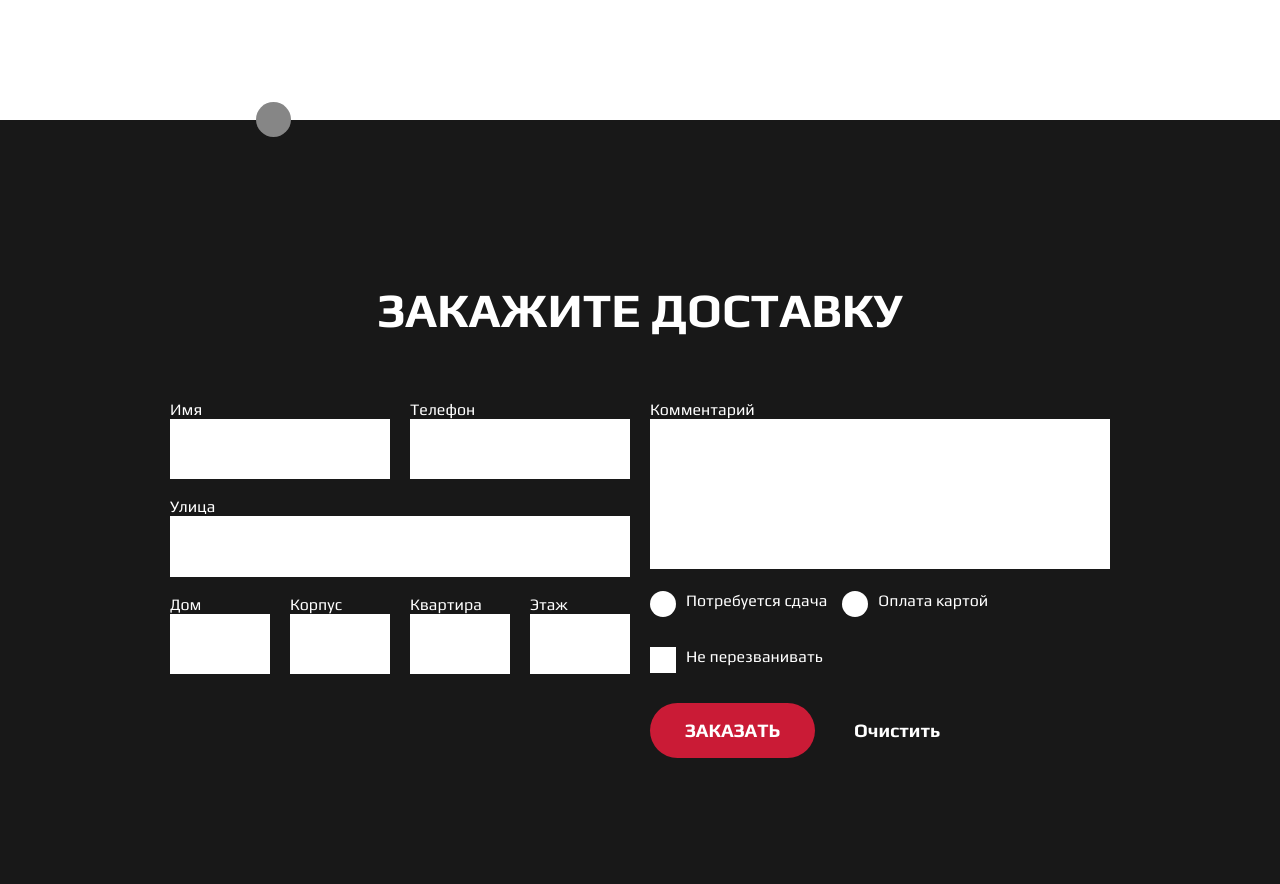
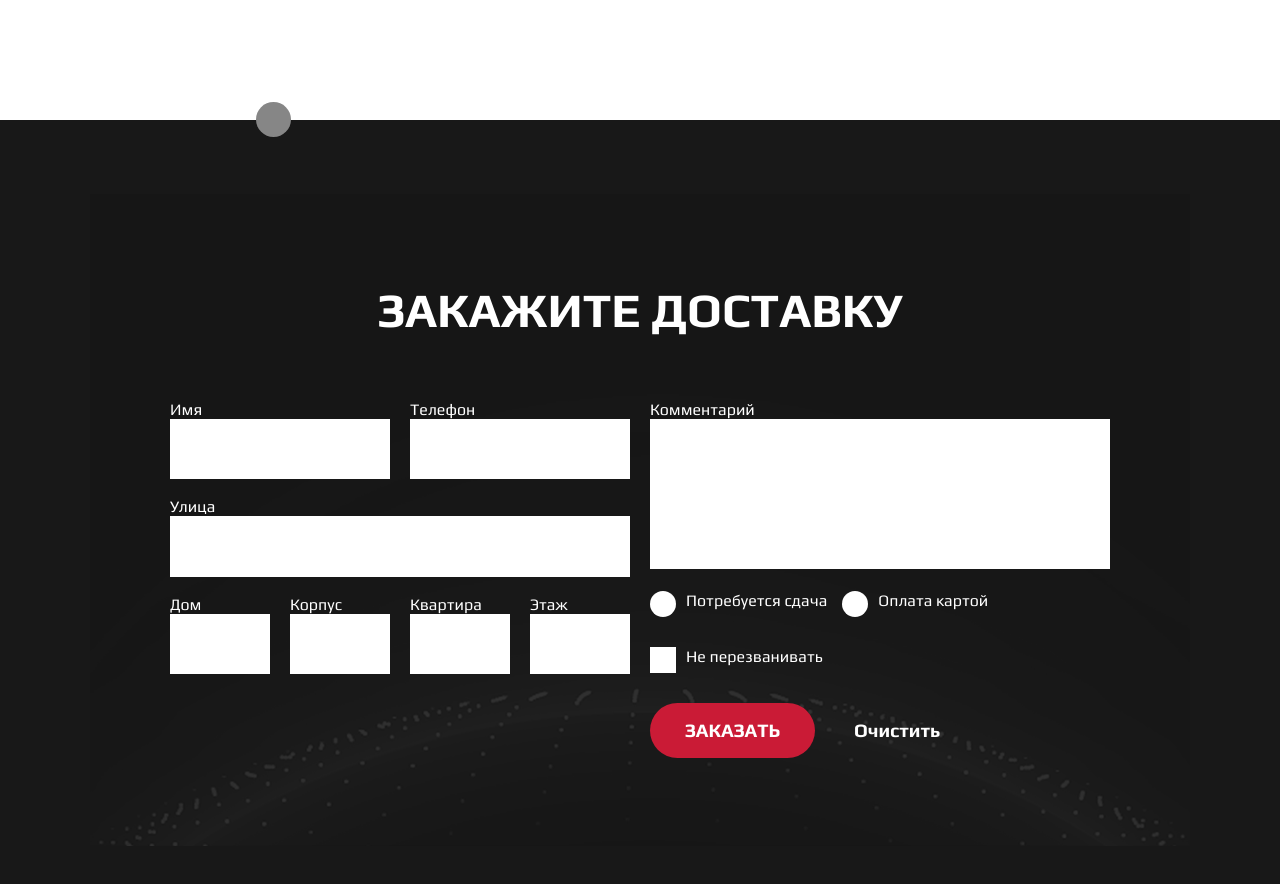
Before and after one commit to sergey0709/beats-study-project, a plain HTML site: page index.html in a window 1280 px wide. Shown: the part 2280-3164 px from the top of the page. Drawn offline with nearby package versions, Linux system fonts and the light colour scheme.

Commit message:
добавил bacground в секцию доставки

```diff
--- a/css/components/_section.scss
+++ b/css/components/_section.scss
@@ -17,7 +17,7 @@
   }
 
   &--order {
-    background: #181818;
+    background: url(../img/order-background.png) center center no-repeat, #181818;
     color: #fff;
     font-family: play;
   }
```
Also changed, not shown: css/main.css, img/order-background.png (added).
